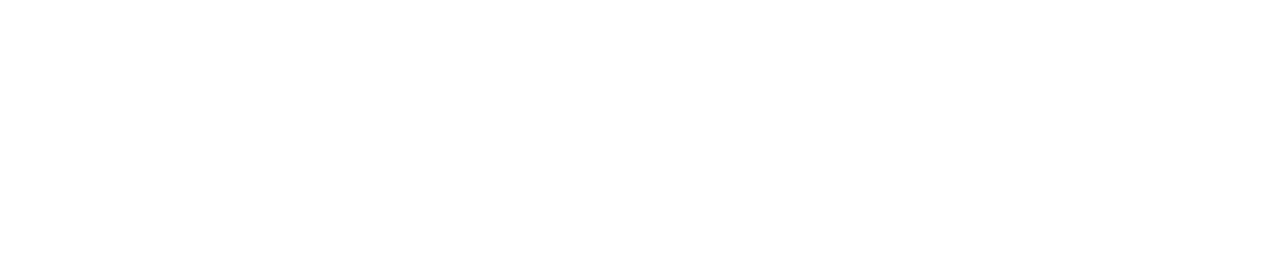
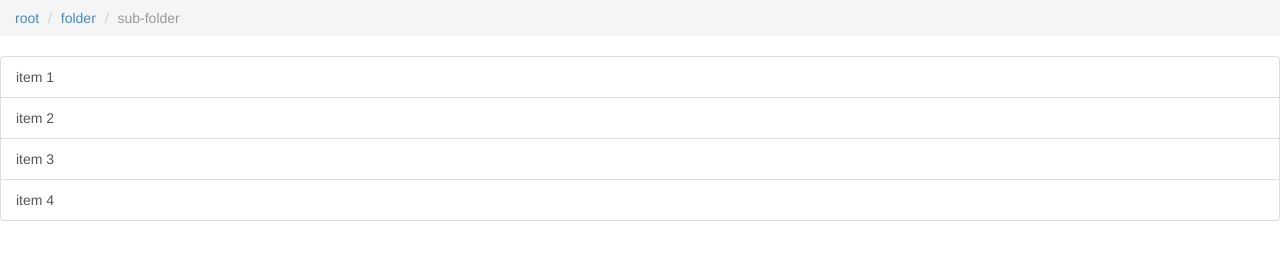
Before and after one commit to colinbrownec/floppy, a plain HTML site: page client/index.html in a window 1280 px wide. Drawn offline with Linux system fonts and the light colour scheme.

Commit message:
layout
html structure of floppy client gui

```diff
--- a/client/index.html
+++ b/client/index.html
@@ -15,5 +15,22 @@
 </head>
 <body>
 
+    <!-- navigation bar for file system -->
+    <nav>
+    <ol class="breadcrumb" id="breadcrumb">
+        <li><a href="#">root</a></li>
+        <li><a href="#">folder</a></li>
+        <li class="active">sub-folder</li>
+    </ol>
+    </nav>
+
+    <!-- list of directory contents -->
+    <div class="list-group" id="links">
+        <a href="#" class="list-group-item">item 1</a>
+        <a href="#" class="list-group-item">item 2</a>
+        <a href="#" class="list-group-item">item 3</a>
+        <a href="#" class="list-group-item">item 4</a>
+    </div>
+
 </body>
 </html>
```
